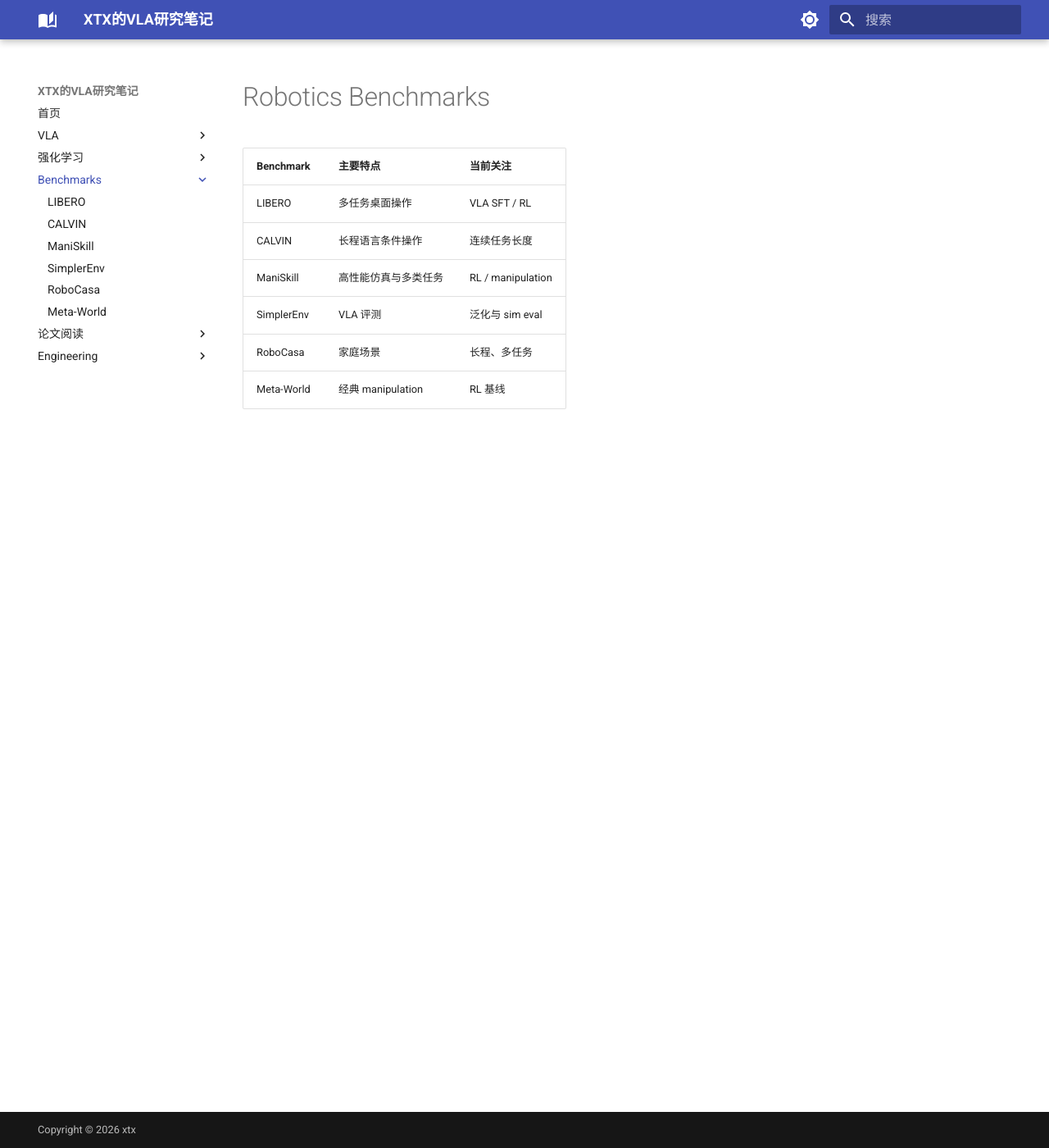
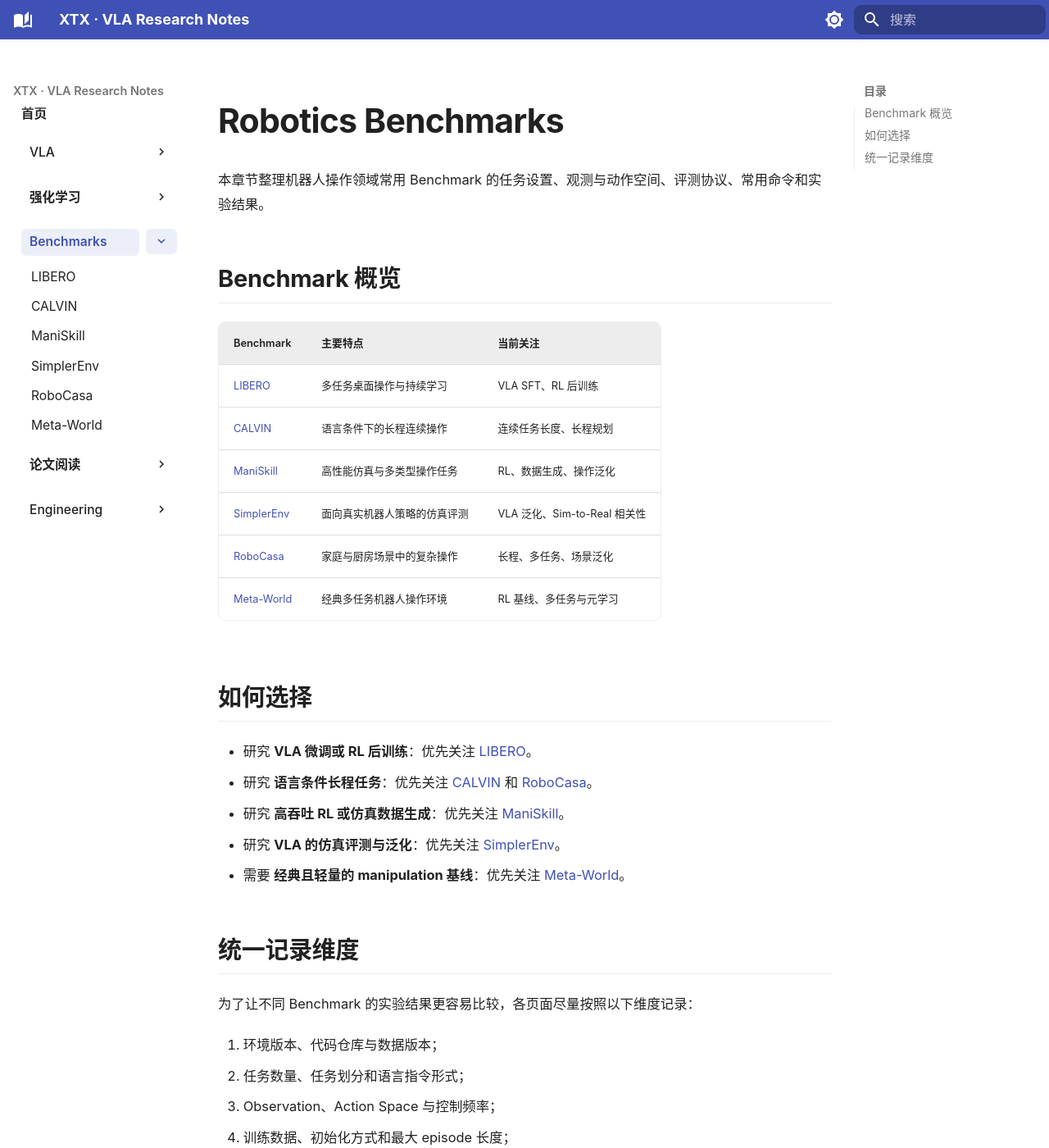
Before and after one commit to xtx1216/research-notes, an MkDocs documentation site: the page built from docs/Benchmarks/index.md, in a window 1280 px wide and 1400 px high. Shown: the whole window at 82% size. Built offline with MkDocs 1.6.1 and Material for MkDocs 9.7.7, drawn with Linux system fonts in a browser that asks for light colours; some of the changed text lies outside the part shown.

Commit message:
update notes

```diff
--- a/docs/Benchmarks/index.md
+++ b/docs/Benchmarks/index.md
@@ -1,10 +1,33 @@
 # Robotics Benchmarks
+
+本章节整理机器人操作领域常用 Benchmark 的任务设置、观测与动作空间、评测协议、常用命令和实验结果。
+
+## Benchmark 概览
 
 | Benchmark | 主要特点 | 当前关注 |
 |---|---|---|
-| LIBERO | 多任务桌面操作 | VLA SFT / RL |
-| CALVIN | 长程语言条件操作 | 连续任务长度 |
-| ManiSkill | 高性能仿真与多类任务 | RL / manipulation |
-| SimplerEnv | VLA 评测 | 泛化与 sim eval |
-| RoboCasa | 家庭场景 | 长程、多任务 |
-| Meta-World | 经典 manipulation | RL 基线 |
+| [LIBERO](libero.md) | 多任务桌面操作与持续学习 | VLA SFT、RL 后训练 |
+| [CALVIN](calvin.md) | 语言条件下的长程连续操作 | 连续任务长度、长程规划 |
+| [ManiSkill](maniskill.md) | 高性能仿真与多类型操作任务 | RL、数据生成、操作泛化 |
+| [SimplerEnv](simplerenv.md) | 面向真实机器人策略的仿真评测 | VLA 泛化、Sim-to-Real 相关性 |
+| [RoboCasa](robocasa.md) | 家庭与厨房场景中的复杂操作 | 长程、多任务、场景泛化 |
+| [Meta-World](metaworld.md) | 经典多任务机器人操作环境 | RL 基线、多任务与元学习 |
+
+## 如何选择
+
+- 研究 **VLA 微调或 RL 后训练**：优先关注 [LIBERO](libero.md)。
+- 研究 **语言条件长程任务**：优先关注 [CALVIN](calvin.md) 和 [RoboCasa](robocasa.md)。
+- 研究 **高吞吐 RL 或仿真数据生成**：优先关注 [ManiSkill](maniskill.md)。
+- 研究 **VLA 的仿真评测与泛化**：优先关注 [SimplerEnv](simplerenv.md)。
+- 需要 **经典且轻量的 manipulation 基线**：优先关注 [Meta-World](metaworld.md)。
+
+## 统一记录维度
+
+为了让不同 Benchmark 的实验结果更容易比较，各页面尽量按照以下维度记录：
+
+1. 环境版本、代码仓库与数据版本；
+2. 任务数量、任务划分和语言指令形式；
+3. Observation、Action Space 与控制频率；
+4. 训练数据、初始化方式和最大 episode 长度；
+5. 成功条件、评测次数与聚合指标；
+6. 模型配置、实验结果、随机种子和已知问题。
--- /dev/null
+++ b/docs/assets/stylesheets/extra.css
@@ -0,0 +1,319 @@
+/* =========================================================
+   XTX · VLA Research Notes
+   ========================================================= */
+
+:root {
+  --xtx-radius-sm: 6px;
+  --xtx-radius-md: 9px;
+  --xtx-transition: 160ms ease;
+}
+
+/* -------------------------
+   Layout
+   ------------------------- */
+
+.md-grid {
+  max-width: 1500px;
+}
+
+.md-content {
+  min-width: 0;
+}
+
+.md-content__inner {
+  max-width: 1000px;
+  padding-top: 1.8rem;
+  padding-bottom: 4rem;
+}
+
+/* -------------------------
+   Typography
+   ------------------------- */
+
+body {
+  font-family:
+    Inter,
+    "SF Pro Text",
+    "PingFang SC",
+    "Microsoft YaHei",
+    "Noto Sans CJK SC",
+    sans-serif;
+}
+
+.md-typeset {
+  font-size: 0.82rem;
+  line-height: 1.8;
+}
+
+.md-typeset p {
+  margin-bottom: 1rem;
+}
+
+.md-typeset h1 {
+  color: var(--md-default-fg-color);
+  font-size: 2.05rem;
+  font-weight: 720;
+  line-height: 1.25;
+  letter-spacing: -0.02em;
+  margin-bottom: 1.6rem;
+}
+
+.md-typeset h2 {
+  border-bottom: 1px solid var(--md-default-fg-color--lightest);
+  font-size: 1.45rem;
+  font-weight: 650;
+  letter-spacing: -0.01em;
+  margin-top: 2.8rem;
+  margin-bottom: 1.1rem;
+  padding-bottom: 0.4rem;
+}
+
+.md-typeset h3 {
+  font-size: 1.12rem;
+  font-weight: 650;
+  margin-top: 2rem;
+}
+
+/* -------------------------
+   Primary navigation
+   ------------------------- */
+
+.md-sidebar--primary .md-nav {
+  font-size: 0.78rem;
+}
+
+.md-sidebar--primary .md-nav__link {
+  border-radius: var(--xtx-radius-sm);
+  margin: 0.04rem 0;
+  padding: 0.32rem 0.5rem;
+  transition:
+    background-color var(--xtx-transition),
+    color var(--xtx-transition);
+}
+
+.md-sidebar--primary .md-nav__link:hover {
+  background-color: rgba(63, 81, 181, 0.055);
+}
+
+.md-sidebar--primary .md-nav__link--active {
+  background-color: rgba(63, 81, 181, 0.09);
+  color: var(--md-primary-fg-color);
+  font-weight: 600;
+}
+
+.md-sidebar--primary .md-nav__item {
+  padding-top: 0.04rem;
+  padding-bottom: 0.04rem;
+}
+
+.md-sidebar--primary .md-nav--primary > .md-nav__list > .md-nav__item {
+  margin-bottom: 0.2rem;
+}
+
+.md-sidebar--primary .md-nav--primary > .md-nav__list > .md-nav__item > .md-nav__link {
+  font-weight: 550;
+}
+
+.md-sidebar--primary .md-nav--primary > .md-nav__title {
+  color: var(--md-default-fg-color--light);
+  font-size: 0.72rem;
+  font-weight: 600;
+}
+
+/* -------------------------
+   Secondary navigation / TOC
+   ------------------------- */
+
+.md-sidebar--secondary {
+  font-size: 0.72rem;
+}
+
+.md-sidebar--secondary .md-nav__title {
+  color: var(--md-default-fg-color--light);
+  font-weight: 600;
+}
+
+.md-sidebar--secondary .md-nav__list {
+  border-left: 1px solid var(--md-default-fg-color--lightest);
+  padding-left: 0.65rem;
+}
+
+.md-sidebar--secondary .md-nav__link {
+  color: var(--md-default-fg-color--light);
+}
+
+.md-sidebar--secondary .md-nav__link--active {
+  color: var(--md-primary-fg-color);
+  font-weight: 550;
+}
+
+/* -------------------------
+   Header and search
+   ------------------------- */
+
+.md-header {
+  box-shadow: 0 1px 4px rgba(0, 0, 0, 0.08);
+}
+
+.md-search__form {
+  border-radius: var(--xtx-radius-md);
+}
+
+/* -------------------------
+   Tables
+   ------------------------- */
+
+.md-typeset table:not([class]) {
+  border: 1px solid var(--md-default-fg-color--lightest);
+  border-radius: var(--xtx-radius-md);
+  box-shadow: none;
+  overflow: hidden;
+}
+
+.md-typeset table:not([class]) th {
+  background-color: var(--md-default-fg-color--lightest);
+  font-weight: 600;
+}
+
+.md-typeset table:not([class]) th,
+.md-typeset table:not([class]) td {
+  padding: 0.7rem 0.9rem;
+}
+
+.md-typeset table:not([class]) tbody tr {
+  transition: background-color var(--xtx-transition);
+}
+
+.md-typeset table:not([class]) tbody tr:hover {
+  background-color: rgba(63, 81, 181, 0.035);
+}
+
+/* -------------------------
+   Admonitions and details
+   ------------------------- */
+
+.md-typeset .admonition,
+.md-typeset details {
+  border-radius: var(--xtx-radius-md);
+  box-shadow: none;
+  overflow: hidden;
+}
+
+.md-typeset .admonition-title,
+.md-typeset summary {
+  font-weight: 600;
+}
+
+/* -------------------------
+   Code
+   ------------------------- */
+
+.md-typeset pre > code,
+.md-typeset .highlight {
+  border-radius: var(--xtx-radius-md);
+}
+
+.md-typeset code {
+  border-radius: 4px;
+}
+
+/* -------------------------
+   Math
+   ------------------------- */
+
+.md-typeset .arithmatex {
+  overflow-x: auto;
+}
+
+.md-typeset div.arithmatex {
+  margin: 1.6rem 0;
+}
+
+mjx-container[display="true"] {
+  margin: 1.5rem 0 !important;
+}
+
+/* -------------------------
+   Homepage cards
+   ------------------------- */
+
+.grid.cards > ul > li {
+  border: 1px solid var(--md-default-fg-color--lightest);
+  border-radius: 10px;
+  box-shadow: none;
+  transition:
+    border-color 180ms ease,
+    transform 180ms ease;
+}
+
+.grid.cards > ul > li:hover {
+  border-color: var(--md-primary-fg-color);
+  transform: translateY(-2px);
+}
+
+/* -------------------------
+   Optional page metadata
+   ------------------------- */
+
+.page-subtitle {
+  color: var(--md-default-fg-color--light);
+  font-size: 0.9rem;
+}
+
+.tags {
+  display: flex;
+  flex-wrap: wrap;
+  gap: 0.4rem;
+  margin-bottom: 1.5rem;
+}
+
+.tags span {
+  background-color: rgba(63, 81, 181, 0.08);
+  border-radius: 999px;
+  color: var(--md-primary-fg-color);
+  font-size: 0.68rem;
+  font-weight: 500;
+  padding: 0.2rem 0.6rem;
+}
+
+/* -------------------------
+   Dark mode
+   ------------------------- */
+
+[data-md-color-scheme="slate"] .md-sidebar--primary .md-nav__link:hover {
+  background-color: rgba(120, 140, 255, 0.07);
+}
+
+[data-md-color-scheme="slate"] .md-sidebar--primary .md-nav__link--active {
+  background-color: rgba(120, 140, 255, 0.12);
+}
+
+[data-md-color-scheme="slate"] .md-typeset table:not([class]) tbody tr:hover {
+  background-color: rgba(120, 140, 255, 0.055);
+}
+
+/* -------------------------
+   Responsive adjustments
+   ------------------------- */
+
+@media screen and (max-width: 76.234375em) {
+  .md-content__inner {
+    max-width: none;
+  }
+}
+
+@media screen and (max-width: 44.984375em) {
+  .md-content__inner {
+    padding-top: 1.2rem;
+    padding-bottom: 2.5rem;
+  }
+
+  .md-typeset h1 {
+    font-size: 1.75rem;
+  }
+
+  .md-typeset h2 {
+    font-size: 1.3rem;
+    margin-top: 2.2rem;
+  }
+}
--- a/mkdocs.yml
+++ b/mkdocs.yml
@@ -2,7 +2,7 @@
 # 基本信息
 # ============================================================
 
-site_name:  XTX的VLA研究笔记
+site_name: XTX · VLA Research Notes
 site_url: https://xtx1216.github.io/research-notes/
 site_description: VLA / Reinforcement Learning / Robotics / Research Notes
 site_author: xtx
@@ -81,6 +81,14 @@ theme:
 
     - content.code.copy
     - content.code.annotate
+
+
+# ============================================================
+# 自定义样式
+# ============================================================
+
+extra_css:
+  - assets/stylesheets/extra.css
 
 
 # ============================================================
```
